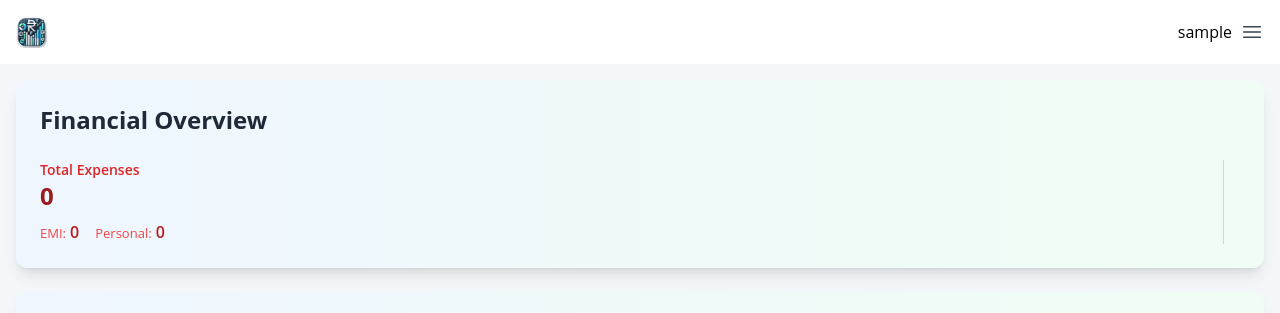
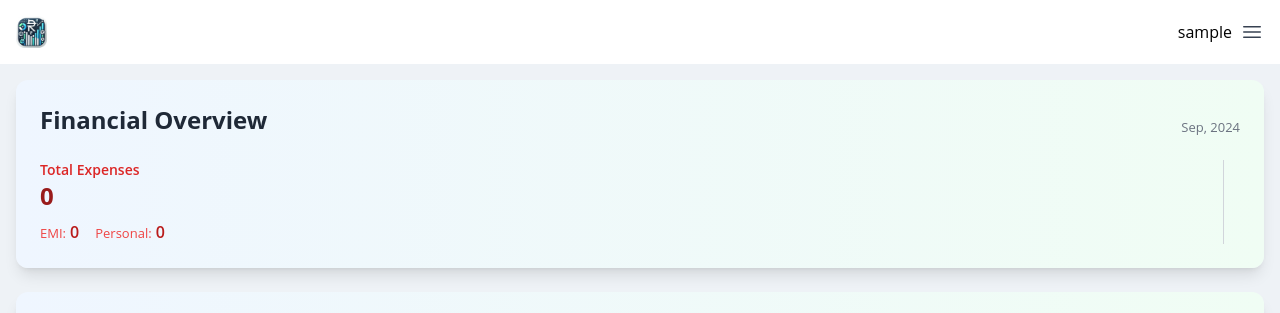
Before and after one commit to sumedhupgade/finance-manager, a React (Create React App) app: page /dashboard in a window 1280 px wide. Shown: the top 313 px of the page. Built offline with nearby package versions, Linux system fonts and the light colour scheme; no server answers; sample sign-in values are in the browser's storage.

Commit message:
Updated bg and structure

```diff
--- a/src/components/dashboard/Dashboard.js
+++ b/src/components/dashboard/Dashboard.js
@@ -211,11 +211,19 @@ const Dashboard = () => {
   // Update the JSX with Tailwind classes
   return (
     <div className="p-2 sm:p-4 max-w-screen-xl mx-auto">
-      <div className="mb-6">
-        <div className="bg-gradient-to-r from-blue-50 to-green-50 rounded-xl shadow-lg p-4 sm:p-6 flex flex-col sm:gap-4">
-          <h2 className="text-2xl font-bold text-gray-800 mb-2">
+      <div className="bg-gradient-to-r from-blue-50 to-green-50 rounded-xl shadow-lg p-4 sm:p-6 flex flex-col gap-2 sm:gap-4 mb-6">
+        <div className="flex sm:flex-row justify-between items-start sm:items-center">
+          <h2 className="text-2xl font-bold text-gray-800 sm:mb-2">
             Financial Overview
           </h2>
+          <div className="mt-2 text-[13px] text-gray-500">
+            {new Date(year, month - 1).toLocaleString("default", {
+              month: "short",
+            })}
+            , {year}
+          </div>
+        </div>
+
         <div className="flex flex-col sm:flex-row gap-3 sm:gap-6">
           {/* Expenses */}
           <div className="flex flex-col items-start flex-1">
@@ -347,21 +355,15 @@ const Dashboard = () => {
           )}
         </div>
       </div>
-                </div>
-
       {/* Add Transaction */}
-      <div className="mb-6">
-        <div className="bg-gradient-to-r from-blue-50 to-green-50 rounded-xl shadow-lg p-4">
+      <div className="bg-gradient-to-r from-blue-50 to-green-50 rounded-xl shadow-lg p-4 mb-6">
         <h3 className="text-lg font-semibold mb-2 text-gray-700">
           Add Transaction
         </h3>
         <AddTransaction handleSave={handleAddTransaction} />
       </div>
-      </div>
-
       {/* Transaction List */}
-      <div className="mb-6">
-        <div className="bg-gradient-to-r from-blue-50 to-green-50 rounded-xl shadow-lg p-4">
+      <div className="bg-gradient-to-r from-blue-50 to-green-50 rounded-xl shadow-lg p-4 mb-6">
         <TransactionList
           transactions={transactions}
           handelDelete={handelDelete}
@@ -371,10 +373,8 @@ const Dashboard = () => {
           year={year}
         />
       </div>
-      </div>
 
       {/* Chart */}
-      <div className="mb-6">
       <div className="bg-gradient-to-r from-blue-50 to-green-50 rounded-xl shadow-lg p-4">
         <h3 className="text-lg font-semibold mb-2 text-gray-700">
           Expense Breakdown
@@ -389,7 +389,6 @@ const Dashboard = () => {
         )}
       </div>
     </div>
-    </div>
   );
 };
 export default Dashboard;
--- a/src/index.css
+++ b/src/index.css
@@ -14,7 +14,7 @@ body {
   padding: 0rem;
   margin: 0;
   height: 100vh;
-  background-color: #f4f7f9;
+  background-color: #eef2f6;
 }
 
 code {
```
Also changed, not shown: 2 other files (tests, documents, lock files or other folders). Lines whose indentation alone changed are shown as unchanged.
